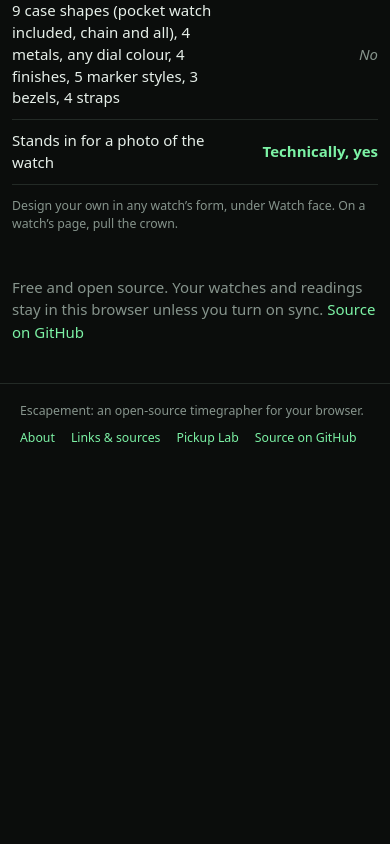
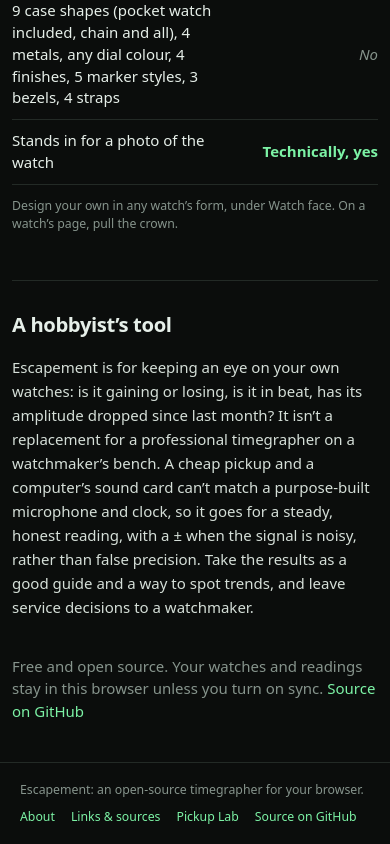
Before and after one commit to charlfourie/escapement, a website built with Vite: page index.html in a window 390 px wide. Shown: the part 3450-4294 px from the top of the page. Before the commit the page ends 3915 px from the top, so only its background shows below. Built offline with nearby package versions, Linux system fonts and the light colour scheme; files whose address does not match are found by name.

Commit message:
Say plainly: a hobbyist's tool, not a bench timegrapher
README (a callout under the intro) and the About page (a short section)
now set expectations: Escapement is for keeping an eye on your own
watches, not a replacement for a watchmaker's bench timegrapher. A cheap
pickup and a sound card can't match a purpose-built microphone and clock,
so it favours a steady reading with an honest ± over false precision; a
good guide and a way to spot trends, with service decisions left to a
watchmaker.

Co-Authored-By: Claude Opus 5.5 <noreply@anthropic.com>
Claude-Session: https://claude.ai/code/session_01LEmFcsQQ7HA1hsRdybZVDb

```diff
--- a/src/styles.css
+++ b/src/styles.css
@@ -549,3 +549,4 @@ canvas.wave { width: 100%; height: 150px; display: block; background: var(--bg);
 .readout.holding .ro-value, .readout.holding .ro-unit { opacity: 0.4; }
 .readout.holding { border-style: dashed; }
 .trace-all { margin: 6px 0 0; color: var(--muted); }
+.welcome-note { color: color-mix(in srgb, var(--text) 82%, var(--muted)); line-height: 1.6; max-width: 44em; margin: 0; }
--- a/src/views/welcome.ts
+++ b/src/views/welcome.ts
@@ -255,6 +255,13 @@ export function welcomeView(root: HTMLElement): void {
       h('h2', { class: 'welcome-h2' }, 'The most over-engineered image placeholder ever'),
       overkill(),
 
+      h('h2', { class: 'welcome-h2' }, 'A hobbyist’s tool'),
+      h(
+        'p',
+        { class: 'welcome-note' },
+        'Escapement is for keeping an eye on your own watches: is it gaining or losing, is it in beat, has its amplitude dropped since last month? It isn’t a replacement for a professional timegrapher on a watchmaker’s bench. A cheap pickup and a computer’s sound card can’t match a purpose-built microphone and clock, so it goes for a steady, honest reading, with a ± when the signal is noisy, rather than false precision. Take the results as a good guide and a way to spot trends, and leave service decisions to a watchmaker.',
+      ),
+
       h(
         'p',
         { class: 'welcome-foot muted' },
```
Also changed, not shown: README.md.
